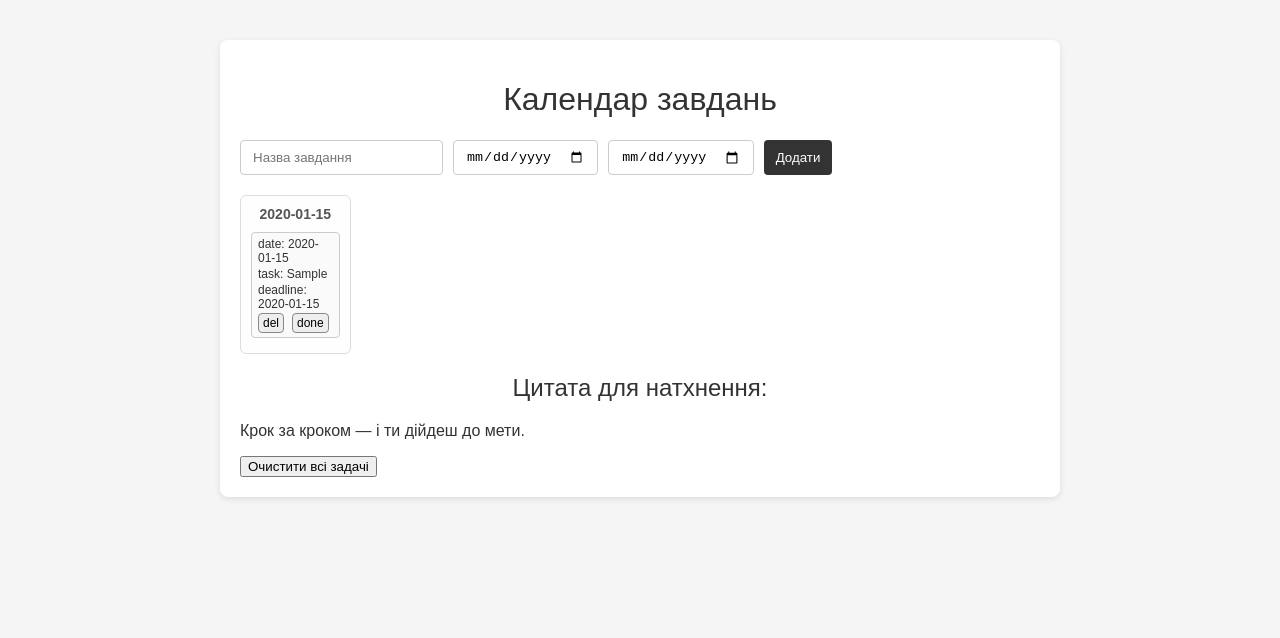
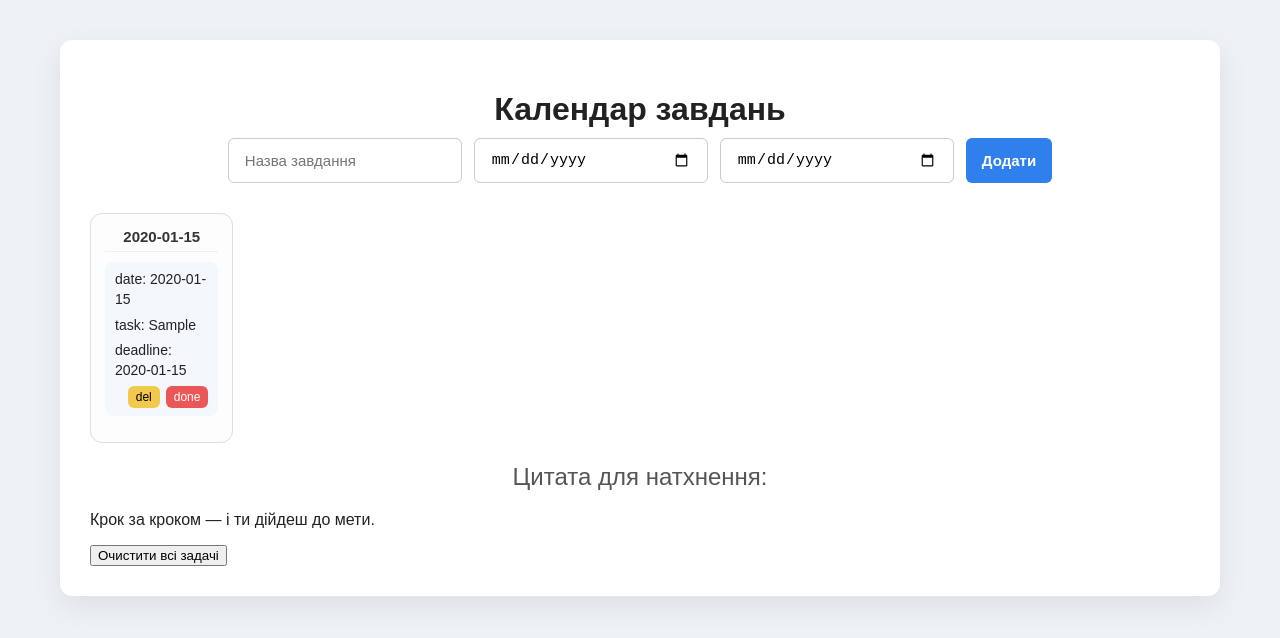
Before and after one commit to dizmr/JS, a plain HTML site: page index.html in a window 1280 px wide. Both pictures are taken after typing "Sample", "2020-01-15", "2020-01-15" into the empty fields and a click on the button "Додати". Drawn offline with Linux system fonts and the light colour scheme; no server answers.

Commit message:
Initial commit

```diff
--- a/style.css
+++ b/style.css
@@ -1,98 +1,146 @@
 body {
   font-family: Arial, sans-serif;
-    background: #f5f5f5;
-    color: #333;
+  background: #eef1f5;
+  color: #222;
   margin: 0;
   padding: 0;
 }
 
 .container {
-    max-width: 800px;
+  max-width: 1100px;
   margin: 40px auto;
-    background: #fff;
-    padding: 20px;
-    border-radius: 8px;
-    box-shadow: 0 2px 6px rgba(0,0,0,0.1);
+  background: #ffffff;
+  padding: 30px;
+  border-radius: 12px;
+  box-shadow: 0 10px 30px rgba(0,0,0,0.08);
 }
 
-  h1, h2 { text-align: center; font-weight: 400; }
+h1 {
+  text-align: center;
+  margin-bottom: 10px;
+}
+
+h2 {
+  text-align: center;
+  font-weight: 400;
+  margin-bottom: 20px;
+  color: #555;
+}
 
 form {
   display: flex;
-    gap: 10px;
-    margin-bottom: 20px;
+  gap: 12px;
+  margin-bottom: 30px;
   flex-wrap: wrap;
+  justify-content: center;
 }
 
-  form input, form button {
-    padding: 8px 12px;
+form input,
+form button {
+  padding: 12px 16px;
+  font-size: 15px;
+  border-radius: 6px;
+}
+
+form input {
   border: 1px solid #ccc;
-    border-radius: 4px;
+  min-width: 200px;
 }
 
 form button {
   cursor: pointer;
-    background: #333;
+  background: #2f80ed;
   color: #fff;
   border: none;
+  font-weight: 600;
+  transition: background 0.2s;
 }
 
+form button:hover {
+  background: #1c66d6;
+}
+
+/* ===== КАЛЕНДАР ===== */
 #calendar {
   display: grid;
   grid-template-columns: repeat(7, 1fr);
-    gap: 10px;
+  gap: 16px;
 }
 
+/* ===== ДЕНЬ ===== */
 .day {
-    background: #fefefe;
+  background: #fdfdfd;
   border: 1px solid #ddd;
-    border-radius: 6px;
-    padding: 10px;
-    min-height: 120px;
+  border-radius: 12px;
+  padding: 14px;
+  min-height: 200px;
   display: flex;
   flex-direction: column;
 }
 
 .day h3 {
-    margin: 0 0 5px 0;
-    font-size: 14px;
+  margin: 0 0 10px 0;
+  font-size: 15px;
   text-align: center;
-    color: #555;
+  color: #333;
+  padding-bottom: 6px;
+  border-bottom: 1px solid #eee;
 }
 
 .taskItem {
-    font-size: 12px;
-    margin: 5px 0;
-    border: 1px solid #ccc;
-    padding: 4px 6px;
-    border-radius: 4px;
-    background: #fafafa;
+  font-size: 14px;
+  margin-bottom: 8px;
+  border-radius: 8px;
+  background: #f4f7fb;
+  padding: 8px 10px;
   display: flex;
   flex-direction: column;
-    gap: 2px;
+  gap: 6px;
 }
 
 .taskItem span {
-    display: block;
-  }
-
-  .taskItem button {
-    font-size: 12px;
-    padding: 2px 4px;
-    border: 1px solid #888;
-    border-radius: 4px;
-    background: #eee;
-    cursor: pointer;
-    margin-right: 4px;
+  line-height: 1.4;
 }
 
 .taskItem .buttons {
   display: flex;
   justify-content: flex-end;
-    gap: 4px;
+  gap: 6px;
+}
+
+.taskItem button {
+  font-size: 12px;
+  padding: 4px 8px;
+  border-radius: 6px;
+  border: none;
+  cursor: pointer;
+  background: #ddd;
+  transition: background 0.2s;
+}
+
+.taskItem button:hover {
+  background: #ccc;
+}
+
+.taskItem button:first-child {
+  background: #f2c94c;
+}
+
+.taskItem button:first-child:hover {
+  background: #e2b93b;
+}
+
+.taskItem button:last-child {
+  background: #eb5757;
+  color: white;
+}
+
+.taskItem button:last-child:hover {
+  background: #d64545;
 }
 
 .done {
   text-decoration: line-through;
-    color: gray;
+  color: #888;
+  background: #e6e6e6;
 }
```
Lines whose indentation alone changed are shown as unchanged.
